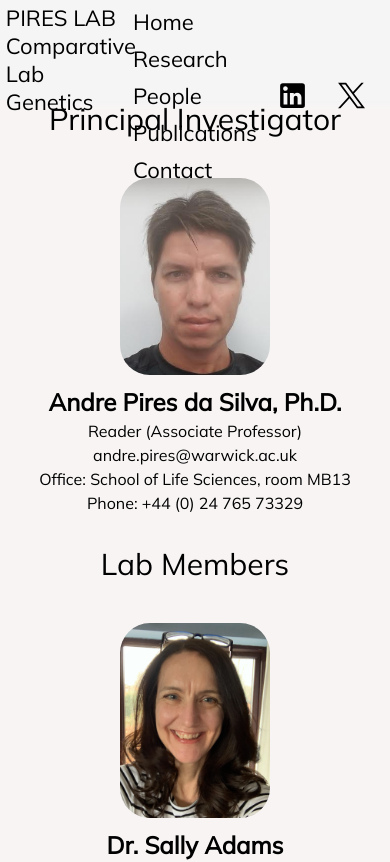
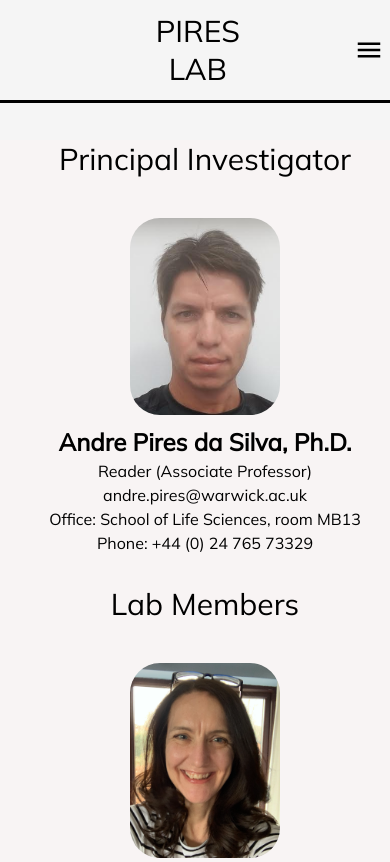
Before and after one commit to miguel4521/PiresLabWebsite, a React (Create React App) app: page /Pires/people in a window 390 px wide. Shown: the top 862 px of the page. Built offline with nearby package versions, Linux system fonts and the light colour scheme.

Commit message:
Added mobile nav bar

```diff
--- a/src/App.css
+++ b/src/App.css
@@ -26,7 +26,7 @@
 }
 
 .content-container.info {
-    margin-top: 100px;
+    margin-top: 140px;
     transition: 0.5s;
     justify-content: normal;
     box-sizing: border-box;
@@ -119,6 +119,10 @@
     margin: 10px;
 }
 
+.footer {
+    height: 50px;
+}
+
 @media (max-width: 1000px) {
     .header-txt {
         font-size: 30px;
--- a/src/App.js
+++ b/src/App.js
@@ -5,11 +5,10 @@ import ResearchPreview from "./ResearchPreview";
 import Header from "./Header";
 import ArrowForwardIcon from '@mui/icons-material/ArrowForward';
 import LinkedInIcon from '@mui/icons-material/LinkedIn';
-import {useEffect, useRef, useState} from "react";
+import {useEffect, useState} from "react";
 import {NavLink, useLocation} from "react-router-dom";
 
-function App() {
-    const parallaxRef = useRef(null);
+function App({parallaxRef}) {
     const [childLoaded, setChildLoaded] = useState(false);
 
     const location = useLocation();
--- a/src/Home.js
+++ b/src/Home.js
@@ -4,7 +4,7 @@ const Home = () => {
     return (
         <div className="page-container">
             <div className="content-container">
-                <div>
+                <div style={{padding: "10px"}}>
                     <div className="home-title">PIRES LAB</div>
                     <div className="lab-info">Info about the lab. Lorem Ipsum: Neque porro quisquam est qui
                         dolorem ipsum quia dolor sit amet, consectetur, adipisci velit..
--- a/src/Navbar.css
+++ b/src/Navbar.css
@@ -2,28 +2,45 @@
     position: fixed;
     width: 100%;
     font-size: 22px;
-    z-index: 10000;
+    z-index: 103;
     background-color: #f5f5f5;
-    box-shadow: 10px 5px 5px whitesmoke;
-    max-height: 100px;
+    height: 100px;
+    display: grid;
+    border-bottom: 3px solid black;
 }
 
 .sections {
     display: flex;
-    padding: 1% 1.5%;
+    justify-self: center;
+    width: 100%;
+    padding: 1% 0;
+    max-width: 2000px;
+}
+
+.sections.mobile {
+    display: none;
+    justify-content: center;
 }
 
 .section-left {
     display: flex;
-    justify-content: flex-start;
+    justify-content: center;
     flex-direction: column;
     width: 33.33%;
+    padding-left: 1.5%;
+    text-decoration: none;
+    color: black;
 }
 
 .section-center {
     display: flex;
     width: 33.33%;
     justify-content: center;
+    text-decoration: none;
+    color: black;
+    text-align: center;
+    flex-wrap: wrap;
+    align-content: center;
 }
 
 .section-right {
@@ -32,12 +49,24 @@
     justify-content: flex-end;
     align-content: center;
     flex-wrap: wrap;
+    padding-right: 1.5%;
+    background-color: transparent;
+}
+
+.section-right.mobile {
+    border: none;
+    color: black;
+}
+
+.section-right.mobile:hover {
+    cursor: pointer;
 }
 
 .anchor-container {
     display: flex;
     flex-wrap: wrap;
     align-content: center;
+    justify-content: center;
 }
 
 .anchor-container a {
@@ -50,3 +79,65 @@
 .anchor-container a:hover {
     color: #8d8d8d;
 }
+
+.burger-menu {
+    cursor: pointer;
+}
+
+.mobile-menu {
+    display: flex;
+    transition: 300ms ease 0s;
+    position: fixed;
+    width: 100%;
+    height: 100%;
+    background-color: #f5f5f5;
+    justify-content: center;
+    align-content: center;
+    flex-wrap: wrap;
+    flex-direction: column;
+    text-align: center;
+    z-index: 101;
+}
+
+.menu-nav-option {
+    font-size: 50px;
+    line-height: 80px;
+}
+
+.menu-nav-link {
+    text-decoration: none;
+    color: black;
+    transition: 0.3s ease;
+}
+
+.menu-nav-link:hover {
+    color: #8d8d8d;
+}
+
+@media (max-width: 1000px) {
+    .panel {
+        font-size: 18px;
+    }
+}
+
+@media (max-width: 850px) {
+    .sections.desktop {
+        display: none;
+    }
+
+    .panel {
+        font-size: 30px;
+    }
+
+    .sections.mobile {
+        display: flex;
+        text-align: end;
+    }
+}
+
+@media (max-width: 600px) {
+    .menu-nav-option {
+        font-size: 40px;
+        line-height: 60px;
+    }
+}
--- a/src/Navbar.js
+++ b/src/Navbar.js
@@ -1,15 +1,35 @@
 import "./Navbar.css"
-import {NavLink} from "react-router-dom";
+import {NavLink, useLocation} from "react-router-dom";
 import LinkedInIcon from "@mui/icons-material/LinkedIn";
+import MenuIcon from '@mui/icons-material/Menu';
+import {useState} from "react";
+import CloseIcon from '@mui/icons-material/Close';
 
-const Navbar = () => {
+const Navbar = ({parallaxRef}) => {
+    const [isMenuOpen, setIsMenuOpen] = useState(false);
+
+    const location = useLocation();
+
+    const homePressed = () => {
+        setIsMenuOpen(false);
+        if (location.pathname === "/") {
+            if (parallaxRef && parallaxRef.current)
+                parallaxRef.current.scrollTo(0); // scroll to the top
+        }
+    };
+
+
+    const toggleMenu = () => {
+        setIsMenuOpen(!isMenuOpen);
+    }
+
     return (<>
-        <nav className="panel">
+        <nav role="navigation" className="panel">
             <div className="sections desktop">
-                <div className="section-left">
+                <NavLink to="/" className="section-left">
                     <div className="lab-name">PIRES LAB</div>
                     <div className="">Comparative Lab Genetics</div>
-                </div>
+                </NavLink>
 
                 <div className="section-center">
                     <div className="anchor-container">
@@ -34,7 +54,34 @@ const Navbar = () => {
                     </div>
                 </div>
             </div>
+            <div className="sections mobile">
+                <div className="section-left">
+                </div>
+                <NavLink onClick={homePressed} to="/" className="section-center">
+                    PIRES LAB
+                </NavLink>
+                <button onClick={toggleMenu} className="section-right mobile">
+                    {isMenuOpen ? <CloseIcon sx={{fontSize: "30px"}}/> : <MenuIcon sx={{fontSize: "30px"}}/>}
+                </button>
+            </div>
         </nav>
+        <div className="mobile-menu" style={isMenuOpen ? {visibility: "visible", opacity: "1"} : {visibility: "hidden", opacity: "0"}}>
+            <div className="menu-nav-option">
+                <NavLink onClick={homePressed} className="menu-nav-link" to="/">Home</NavLink>
+            </div>
+            <div className="menu-nav-option">
+                <NavLink onClick={toggleMenu} className="menu-nav-link" to="/research">Research</NavLink>
+            </div>
+            <div className="menu-nav-option">
+                <NavLink onClick={toggleMenu} className="menu-nav-link" to="/people">People</NavLink>
+            </div>
+            <div className="menu-nav-option">
+                <NavLink onClick={toggleMenu} className="menu-nav-link" to="/publications">Publications</NavLink>
+            </div>
+            <div className="menu-nav-option">
+                <NavLink onClick={toggleMenu} className="menu-nav-link" to="/#contact">Contact</NavLink>
+            </div>
+        </div>
     </>)
 }
 
--- a/src/People.css
+++ b/src/People.css
@@ -5,6 +5,7 @@
     flex-wrap: wrap;
     box-sizing: border-box;
     margin: 10px;
+    width: 100%;
 }
 
 .person-img {
--- a/src/index.js
+++ b/src/index.js
@@ -2,47 +2,25 @@ import * as React from "react";
 import * as ReactDOM from "react-dom/client";
 import {
     BrowserRouter,
-    createBrowserRouter, Route,
-    RouterProvider, Routes,
+    Route,
+    Routes,
 } from "react-router-dom";
 import "./index.css";
 import Navbar from "./Navbar";
 import Research from "./Research";
 import App from "./App";
 import People from "./People";
-import {Switch} from "@mui/material";
 import Publications from "./Publications";
 
-const router = createBrowserRouter([
-    {
-        element: <Navbar/>,
-        errorElement: <div>Not Found</div>,
-        children: [
-            {
-                path: "/",
-                element: <App/>
-            },
-            {
-                path: "research",
-                element: <Research/>
-            },
-            {
-                path: "people",
-                element: <People/>
-            },
-        ]
-    },
-], {
-    basename: "/Pires",
-});
+const RootComponent = () => {
+    const parallaxRef = React.useRef(null);
 
-
-ReactDOM.createRoot(document.getElementById("root")).render(
+    return (
         <BrowserRouter basename="/Pires">
             <>
-            <Navbar/>
+                <Navbar parallaxRef={parallaxRef}/>
                 <Routes>
-                <Route path="/" element={<App/>}/>
+                    <Route path="/" element={<App parallaxRef={parallaxRef}/>}/>
                     <Route path="research" element={<Research/>}/>
                     <Route path="people" element={<People/>}/>
                     <Route path="/publications" element={<Publications/>}/>
@@ -50,3 +28,6 @@ ReactDOM.createRoot(document.getElementById("root")).render(
             </>
         </BrowserRouter>
     );
+};
+
+ReactDOM.createRoot(document.getElementById("root")).render(<RootComponent />);
```
Lines whose indentation alone changed are shown as unchanged.
